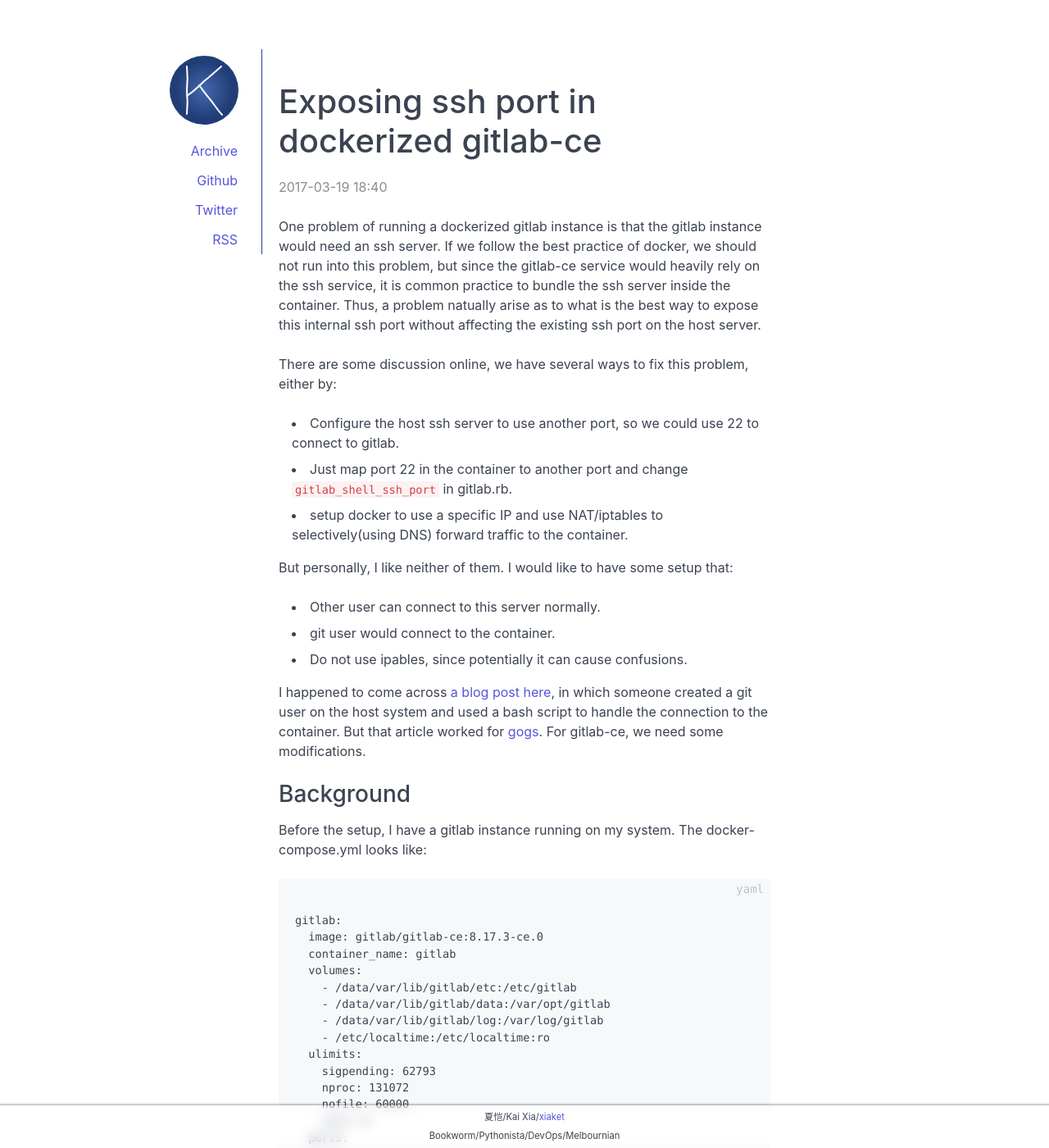
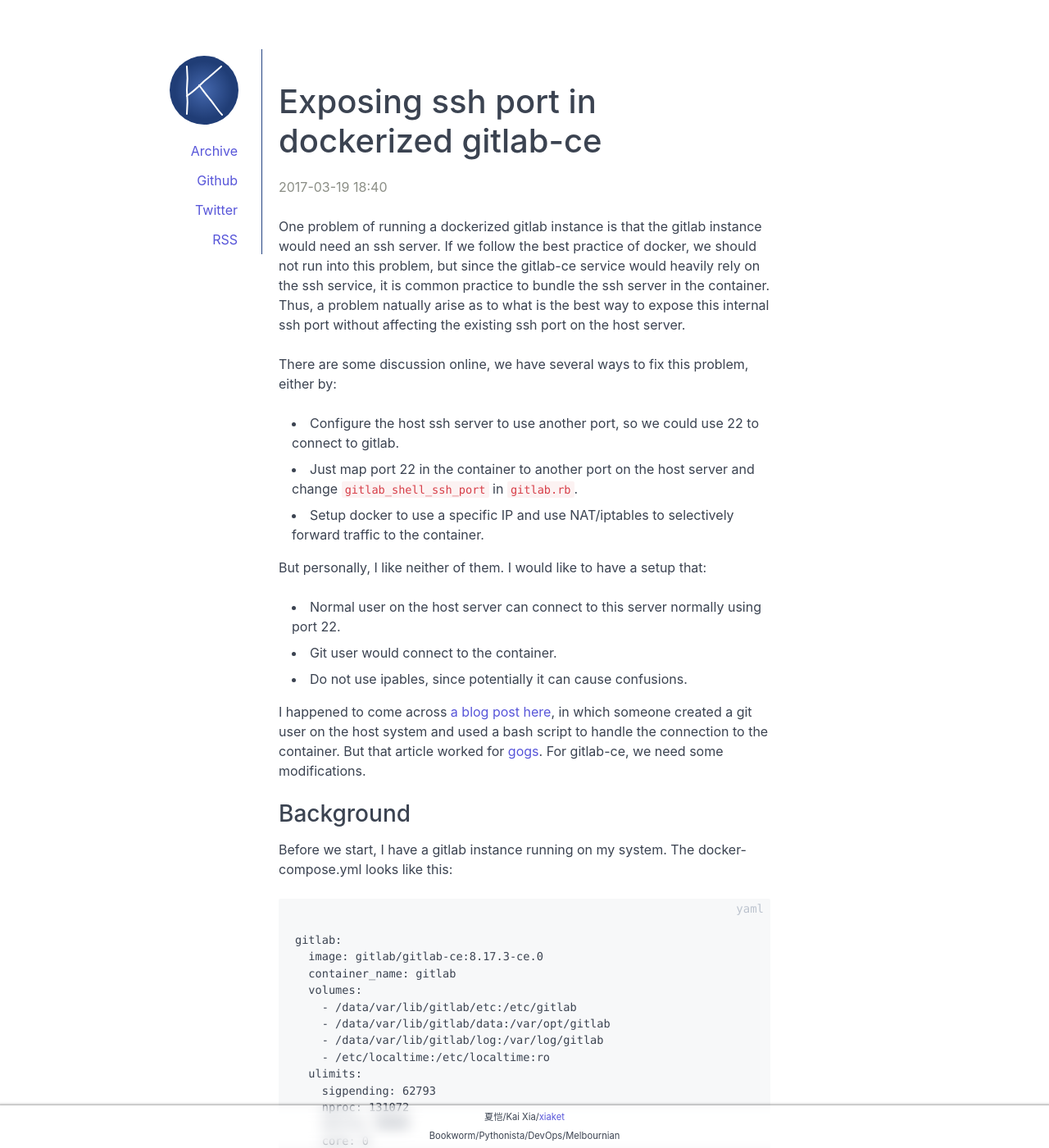
Before and after one commit to xiaket/xiaket.github.io, a Jekyll site: the page built from _posts/2017-03-19-exposing.ssh.port.in.dockerized.gitlab-ce.md, in a window 1280 px wide and 1400 px high. Shown: the whole window at 82% size. Built offline with Jekyll 4.4.1, drawn with Linux system fonts in a browser that asks for light colours; some of the changed text lies outside the part shown.

Commit message:
revise and be more specific in the gitlab-shell script creation.
Signed-off-by: Kai Xia <xiaket@gmail.com>

```diff
--- a/_posts/2017-03-19-exposing.ssh.port.in.dockerized.gitlab-ce.md
+++ b/_posts/2017-03-19-exposing.ssh.port.in.dockerized.gitlab-ce.md
@@ -5,25 +5,25 @@ lang: en
 ref:    exposing.ssh.port.in.dockerized.gitlab-ce
 ---
 
-One problem of running a dockerized gitlab instance is that the gitlab instance would need an ssh server. If we follow the best practice of docker, we should not run into this problem, but since the gitlab-ce service would heavily rely on the ssh service, it is common practice to bundle the ssh server inside the container. Thus, a problem natually arise as to what is the best way to expose this internal ssh port without affecting the existing ssh port on the host server.
+One problem of running a dockerized gitlab instance is that the gitlab instance would need an ssh server. If we follow the best practice of docker, we should not run into this problem, but since the gitlab-ce service would heavily rely on the ssh service, it is common practice to bundle the ssh server in the container. Thus, a problem natually arise as to what is the best way to expose this internal ssh port without affecting the existing ssh port on the host server.
 
 There are some discussion online, we have several ways to fix this problem, either by:
 
 * Configure the host ssh server to use another port, so we could use 22 to connect to gitlab.
-* Just map port 22 in the container to another port and change `gitlab_shell_ssh_port` in gitlab.rb.
-* setup docker to use a specific IP and use NAT/iptables to selectively(using DNS) forward traffic to the container.
+* Just map port 22 in the container to another port on the host server and change `gitlab_shell_ssh_port` in `gitlab.rb`.
+* Setup docker to use a specific IP and use NAT/iptables to selectively forward traffic to the container.
 
-But personally, I like neither of them. I would like to have some setup that:
+But personally, I like neither of them. I would like to have a setup that:
 
-* Other user can connect to this server normally.
-* git user would connect to the container.
+* Normal user on the host server can connect to this server normally using port 22.
+* Git user would connect to the container.
 * Do not use ipables, since potentially it can cause confusions.
 
 I happened to come across [a blog post here](http://www.ateijelo.com/blog/2016/07/09/share-port-22-between-docker-gogs-ssh-and-local-system), in which someone created a git user on the host system and used a bash script to handle the connection to the container. But that article worked for [gogs](https://gogs.io/). For gitlab-ce, we need some modifications.
 
 ### Background
 
-Before the setup, I have a gitlab instance running on my system. The docker-compose.yml looks like:
+Before we start, I have a gitlab instance running on my system. The docker-compose.yml looks like this:
 
 <pre class="code" data-lang="yaml"><code>
 gitlab:
@@ -48,19 +48,19 @@ gitlab:
 And here's what we want to achieve:
 
 1. The user connect to the ssh port of the host server, using the git user.
-1. ssh correctly authenticates the user, let him/her in, and run some fixed script.
-1. In the script, we initialize another ssh connection to the container, forward the authentication information.
-1. the sshd in the container correctly handles the original request.
+1. SSH correctly authenticates the user, let him/her in, and run some script.
+1. In the script, we initialize another ssh connection to the container using port 9922, forward the authentication information.
+1. The sshd in the container correctly handles the request.
 
 ### Git user setup on the host server
 
-First, as it has already been stated in the gogs blog post, we need a git user on the host server. Before jumping in and create a user, please start the gitlab container and find the user id and group id of the git user in the container. Currently, both the UID and GID are [hardcoded to 998](https://gitlab.com/gitlab-org/omnibus-gitlab/blob/d4f3f5d57b16dbf1e1a59f9a5f5cc041ddacf05a/docker/assets/setup). But this could change in a future release:
+First, as it has already been stated in the gogs blog post, we need a git user on the host server. Before jumping in and create a user, please start the gitlab container and find the user id and group id of the git user in the container. Currently, both the UID and GID are [hardcoded to 998](https://gitlab.com/gitlab-org/omnibus-gitlab/blob/d4f3f5d57b16dbf1e1a59f9a5f5cc041ddacf05a/docker/assets/setup). But this could change in a future release. For this purpose, we could run:
 
 <pre class="code" data-lang="bash"><code>
 docker exec -it gitlab cat /etc/passwd | awk -F':' '{if($1=="git") printf("uid: %s; gid: %s\n"), $3, $4}'
 </code></pre>
 
-You can check whether these IDs has already been used on your host, if not, it is best to re-use these IDs:
+This will give out the uid and the gid of the git user. You can check whether these IDs has already been used on your host, if not, it is best to re-use these IDs:
 
 <pre class="code" data-lang="bash"><code>
 groupadd -g 998 git
@@ -84,7 +84,7 @@ ssh-keygen
 cd .ssh && mv id_rsa.pub authorized_keys_proxy
 </code></pre>
 
-This `authorized_keys_proxy` file will later be used as a volume.
+This `authorized_keys_proxy` file will later be mounted into the container.
 
 ### Other setups on the host server
 
```
Also changed, not shown: other parts of _posts/2017-03-19-exposing.ssh.port.in.dockerized.gitlab-ce.md (+1 -1 lines).
